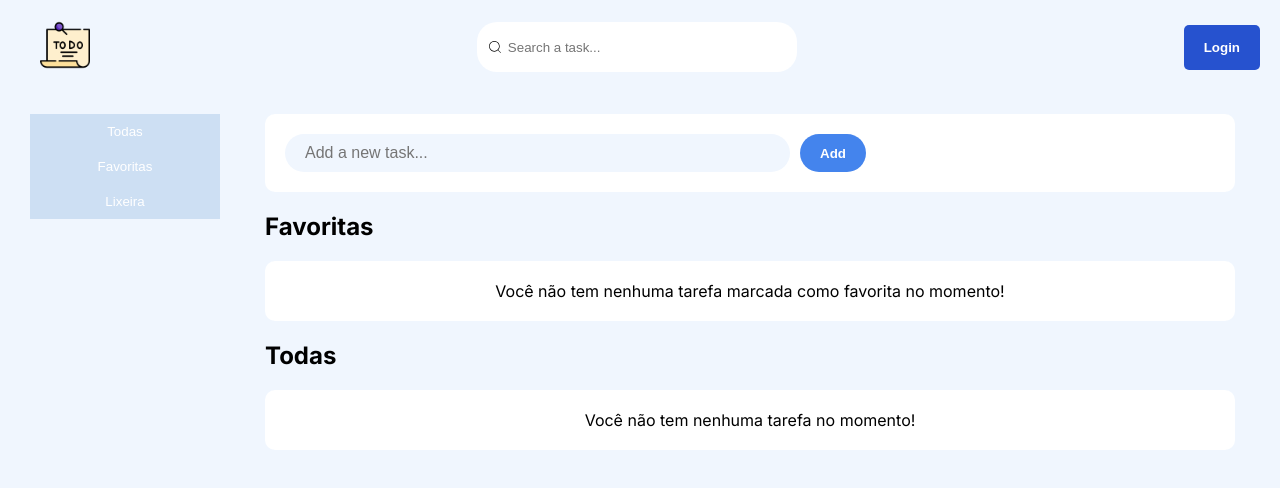
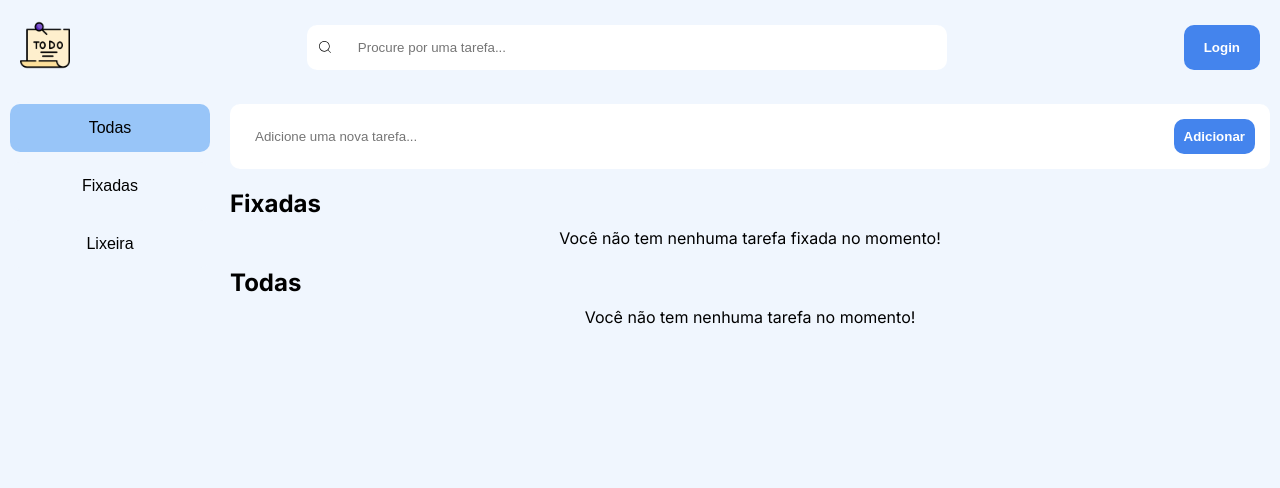
Before and after one commit to genilson-alves/todo, a Next.js app: page / in a window 1280 px wide. Shown: the top 488 px of the page. Built offline with nearby package versions, Linux system fonts and the light colour scheme.

Commit message:
Adicionado responsibilidade, funções de alterar ordem, excluir, fixar e pesquisar tarefas, melhoras no CSS da página.

```diff
--- a/src/app/components/ToDo.tsx
+++ b/src/app/components/ToDo.tsx
@@ -4,193 +4,226 @@ import Image from "next/image";
 import { useState } from "react";
 import styled from "styled-components";
 import { CiSearch } from "react-icons/ci";
-import { FaArrowUp, FaArrowDown, FaRegStar } from "react-icons/fa";
+import { FaArrowUp, FaArrowDown } from "react-icons/fa";
+import { TbPin, TbPinned, TbPinnedOff } from "react-icons/tb";
 import { MdDelete } from "react-icons/md";
 import { Calendar } from "react-calendar";
 
+type TaskType = {
+  id: number;
+  hour: string;
+  task: string;
+  pinned: boolean;
+};
+
 const ToDoList = styled.nav`
   max-width: 1400px;
-  margin: auto;
+  margin: 0 auto;
+  @media (max-width: 768px) {
+  }
+  @media (min-width: 769px) {
+  }
 `;
 
 const Navigation = styled.nav`
   display: flex;
+  flex-direction: column;
   align-items: center;
+  justify-content: center;
+  gap: 10px;
+  margin: 20px;
+  @media (min-width: 769px) {
+    flex-direction: row;
     justify-content: space-between;
-  margin: 20px 20px 20px 40px;
+  }
 `;
 
 const SearchContainer = styled.div`
-  padding: 10px;
-  border-radius: 20px;
-  font-size: 1rem;
-  width: 300px;
-  height: 30px;
   display: flex;
+  gap: 10px;
   align-items: center;
-  gap: 5px;
   background-color: #fff;
+  padding: 0px 10px;
+  border-radius: 10px;
+  width: 100%;
+  @media (min-width: 769px) {
+    width: 50%;
+  }
 `;
 
 const SearchInput = styled.input`
+  flex: 1;
   border: none;
   outline: none;
+  padding: 15px;
+  border-radius: 10px;
 `;
 
 const Main = styled.main`
+  @media (min-width: 769px) {
     display: flex;
-  margin: 20px;
+  }
 `;
 
 const Aside = styled.aside`
+  display: flex;
+  justify-content: center;
+  gap: 10px;
+  margin: 10px;
+  @media (min-width: 769px) {
     flex: 0 0 200px;
-  display: flex;
     flex-direction: column;
-  margin: 20px 10px;
-  span {
-    cursor: pointer;
-    padding: 10px;
-    border-radius: 10px;
-    &:hover {
-      background-color: #cddff3;
-    }
+    justify-content: start;
   }
 `;
 
 const AsideButton = styled.button<{ active: boolean }>`
-  background-color: ${(props) => (props.active ? "#98c5f8" : "#cddff3")};
-  color: white;
-  padding: 10px;
-  margin-right: 10px;
+  border: none;
+  padding: 15px;
+  font-size: 1rem;
+  background-color: ${(props) => (props.active ? "#98c5f8" : "#f0f6fe")};
   cursor: pointer;
-  border: none;
+  border-radius: 10px;
   &:hover {
-    background-color: ${(props) => (props.active ? "98c5f8" : "darkgray")};
+    background-color: #98c5f8;
   }
 `;
 
+// #4484ed;
+
 const TasksContainer = styled.div`
+  @media (min-width: 769px) {
     flex: 1;
-  display: flex;
-  flex-direction: column;
-  gap: 20px;
-  margin: 0px 5px;
-  padding: 20px;
-  border-radius: 20px;
+  }
 `;
 
 const AddTaskWrapper = styled.div`
   display: flex;
-  background-color: #fff;
-  padding: 20px;
+  justify-content: center;
+  align-items: center;
   border-radius: 10px;
   gap: 10px;
+  margin: 10px;
+  background-color: #fff;
+  padding: 15px;
 `;
 
 const AddTask = styled.input`
-  width: 50%;
+  flex: 1;
+  border-radius: 10px;
   border: none;
-  padding: 10px 20px;
-  font-size: 1rem;
   outline: none;
-  background-color: #f0f6fe;
-  border-radius: 20px;
+  padding: 10px;
 `;
 
 const AddTaskButton = styled.button`
   border: none;
+  padding: 10px;
+  border-radius: 10px;
   background-color: #4484ed;
+  font-weight: bold;
   color: #fff;
-  font-weight: bold;
-  padding: 10px 20px;
-  border-radius: 20px;
   cursor: pointer;
+  &:hover {
+    opacity: 0.8;
+  }
 `;
 
 const TaskWrapper = styled.div`
-  display: flex;
-  flex-direction: column;
-  gap: 10px;
+  margin: 20px 10px;
 `;
 
 const TaskSectionTitle = styled.p`
+  font-size: 1.5rem;
   font-weight: bold;
-  font-size: 1.5rem;
   margin-bottom: 10px;
 `;
 
-const TasksWrapper = styled.p`
+const TasksWrapper = styled.div`
   display: flex;
   flex-direction: column;
   gap: 5px;
   background-color: #fff;
-  padding: 20px;
+  padding: 15px;
   border-radius: 10px;
+`;
+
+const Tasks = styled.div`
+  display: flex;
+  align-items: center;
+  gap: 5px;
 `;
 
 const Task = styled.div`
   display: flex;
+  flex-direction: column;
+  width: 100%;
   align-items: center;
-  justify-content: space-between;
-  gap: 10px;
-  background-color: #cddff3;
+  background-color: #98c5f8;
   padding: 10px;
   border-radius: 10px;
-  flex: 1;
-  &:hover {
-    background-color: #98c5f8;
-    transition: 0.3s;
+  gap: 5px;
+  @media (min-width: 769px) {
+    flex-direction: row;
+    gap: 15px;
   }
 `;
 
 const TaskButtons = styled.div`
   display: flex;
-  padding: 5px;
+  align-items: center;
   gap: 5px;
 `;
 
 const TaskText = styled.p`
   flex: 1;
-  margin-top: -5px;
+  margin-top: -2px;
+  align-self: start;
+  overflow-wrap: anywhere;
 `;
 
 const TaskHour = styled.p`
   font-size: 0.8rem;
   font-style: italic;
+  @media (max-width: 768px) {
+    align-self: end;
+  }
 `;
 
-const Tasks = styled.div`
-  display: flex;
-  gap: 10px;
-  cursor: pointer;
-`;
-
-const TaskOption = styled.div`
-  border: none;
-  cursor: pointer;
-`;
+const TaskOption = styled.div``;
 
 const Login = styled.button`
+  display: none;
+  @media (min-width: 769px) {
+    display: block;
     border: none;
-  background-color: #2652cf;
-  color: white;
     padding: 15px 20px;
-  border-radius: 5px;
+    border-radius: 10px;
+    background-color: #4484ed;
+    color: #fff;
     font-weight: bold;
     cursor: pointer;
+    &:hover {
+      opacity: 0.8;
+    }
+  }
 `;
 
 const NoTask = styled.p`
   text-align: center;
-  background-color: #fff;
-  padding: 20px;
   border-radius: 10px;
 `;
 
 function ToDo() {
-  const [tasks, setTasks] = useState<{ hour: string; task: string }[]>([]);
-  const [newTask, setNewTask] = useState({ hour: "", task: "" });
-  const [activeButton, setActiveButton] = useState<number | null>(null);
+  const [tasks, setTasks] = useState<TaskType[]>([]);
+  const [newTask, setNewTask] = useState({
+    id: 0,
+    hour: "",
+    task: "",
+    pinned: false,
+  });
+  const [activeButton, setActiveButton] = useState<number>(1);
+  const [search, setSearch] = useState("");
 
   const handleButtonClick = (buttonId: number) => {
     setActiveButton(buttonId);
@@ -202,25 +235,38 @@ function ToDo() {
 
   const addTask = () => {
     if (newTask.task.trim() !== "") {
-      const hour = new Date().toLocaleTimeString([], {
-        hour: "2-digit",
-        minute: "2-digit",
+      const hour = new Date().toLocaleTimeString("pt-BR", {
+        timeStyle: "short",
       });
-      const taskObject = { hour, task: newTask.task };
+      console.log(hour);
+      const taskObject = {
+        id: tasks.length + 1,
+        hour,
+        task: newTask.task,
+        pinned: false,
+      };
       setTasks((prev) => [...prev, taskObject]);
-      setNewTask({ hour: "", task: "" });
+      setNewTask({ id: 0, hour: "", task: "", pinned: false });
     } else {
       // Aviso caso o usuário escreva apenas espaços ou não escreva nada
-      alert("Por favor escreva um valor válido!");
+      alert("Por favor, escreva um valor válido!");
     }
   };
 
-  const deleteTask = (index: any) => {
+  const pinTask = (task: TaskType) => {
+    setTasks((prev) =>
+      prev.map((tasks) =>
+        tasks.id === task.id ? { ...tasks, pinned: !tasks.pinned } : tasks
+      )
+    );
+  };
+
+  const deleteTask = (index: number) => {
     const updatedTasks = tasks.filter((_, i) => i !== index);
     setTasks(updatedTasks);
   };
 
-  const moveTaskUp = (index: any) => {
+  const moveTaskUp = (index: number) => {
     if (index > 0) {
       const updatedTasks = [...tasks];
       [updatedTasks[index], updatedTasks[index - 1]] = [
@@ -231,7 +277,7 @@ function ToDo() {
     }
   };
 
-  const moveTaskDown = (index: any) => {
+  const moveTaskDown = (index: number) => {
     if (index < tasks.length - 1) {
       const updatedTasks = [...tasks];
       [updatedTasks[index], updatedTasks[index + 1]] = [
@@ -241,6 +287,7 @@ function ToDo() {
       setTasks(updatedTasks);
     }
   };
+
   return (
     <ToDoList>
       <Navigation>
@@ -249,7 +296,12 @@ function ToDo() {
         </a>
         <SearchContainer>
           <CiSearch></CiSearch>
-          <SearchInput type="text" placeholder="Search a task..." />
+          <SearchInput
+            type="text"
+            value={search}
+            onChange={(e) => setSearch(e.target.value)}
+            placeholder="Procure por uma tarefa..."
+          />
         </SearchContainer>
         <Login>Login</Login>
       </Navigation>
@@ -265,7 +317,7 @@ function ToDo() {
             active={activeButton === 2}
             onClick={() => handleButtonClick(2)}
           >
-            Favoritas
+            Fixadas
           </AsideButton>
           <AsideButton
             active={activeButton === 3}
@@ -278,23 +330,29 @@ function ToDo() {
           <AddTaskWrapper>
             <AddTask
               type="text"
-              placeholder="Add a new task..."
+              placeholder="Adicione uma nova tarefa..."
               value={newTask.task}
               onChange={handleInputChange}
             ></AddTask>
-            <AddTaskButton onClick={addTask}>Add</AddTaskButton>
+            <AddTaskButton onClick={addTask}>Adicionar</AddTaskButton>
           </AddTaskWrapper>
           <TaskWrapper>
-            <TaskSectionTitle>Favoritas</TaskSectionTitle>
-            {tasks.length ? (
+            <TaskSectionTitle>Fixadas</TaskSectionTitle>
+            {tasks.some((task) => task.pinned) ? (
               <TasksWrapper>
-                {tasks.map((task, index) => (
+                {tasks
+                  .filter((task) =>
+                    task.task.toLowerCase().includes(search.toLowerCase())
+                  )
+                  .map(
+                    (task, index) =>
+                      task.pinned && (
                         <Tasks key={index}>
                           <input type="checkbox"></input>
                           <Task>
                             <TaskButtons>
-                        <TaskOption>
-                          <FaRegStar></FaRegStar>
+                              <TaskOption onClick={() => pinTask(task)}>
+                                <TbPinnedOff></TbPinnedOff>
                               </TaskOption>
                               <TaskOption onClick={() => deleteTask(index)}>
                                 <MdDelete></MdDelete>
@@ -310,25 +368,30 @@ function ToDo() {
                             <TaskHour>{task.hour}</TaskHour>
                           </Task>
                         </Tasks>
-                ))}
+                      )
+                  )}
               </TasksWrapper>
             ) : (
-              <NoTask>
-                Você não tem nenhuma tarefa marcada como favorita no momento!
-              </NoTask>
+              <NoTask>Você não tem nenhuma tarefa fixada no momento!</NoTask>
             )}
           </TaskWrapper>
           <TaskWrapper>
             <TaskSectionTitle>Todas</TaskSectionTitle>
-            {tasks.length ? (
+            {tasks.some((task) => !task.pinned) ? (
               <TasksWrapper>
-                {tasks.map((task, index) => (
+                {tasks
+                  .filter((task) =>
+                    task.task.toLowerCase().includes(search.toLowerCase())
+                  )
+                  .map(
+                    (task, index) =>
+                      !task.pinned && (
                         <Tasks key={index}>
                           <input type="checkbox"></input>
                           <Task>
                             <TaskButtons>
-                        <TaskOption>
-                          <FaRegStar></FaRegStar>
+                              <TaskOption onClick={() => pinTask(task)}>
+                                <TbPinned></TbPinned>
                               </TaskOption>
                               <TaskOption onClick={() => deleteTask(index)}>
                                 <MdDelete></MdDelete>
@@ -344,7 +407,8 @@ function ToDo() {
                             <TaskHour>{task.hour}</TaskHour>
                           </Task>
                         </Tasks>
-                ))}
+                      )
+                  )}
               </TasksWrapper>
             ) : (
               <NoTask>Você não tem nenhuma tarefa no momento!</NoTask>
```
Lines whose indentation alone changed are shown as unchanged.
